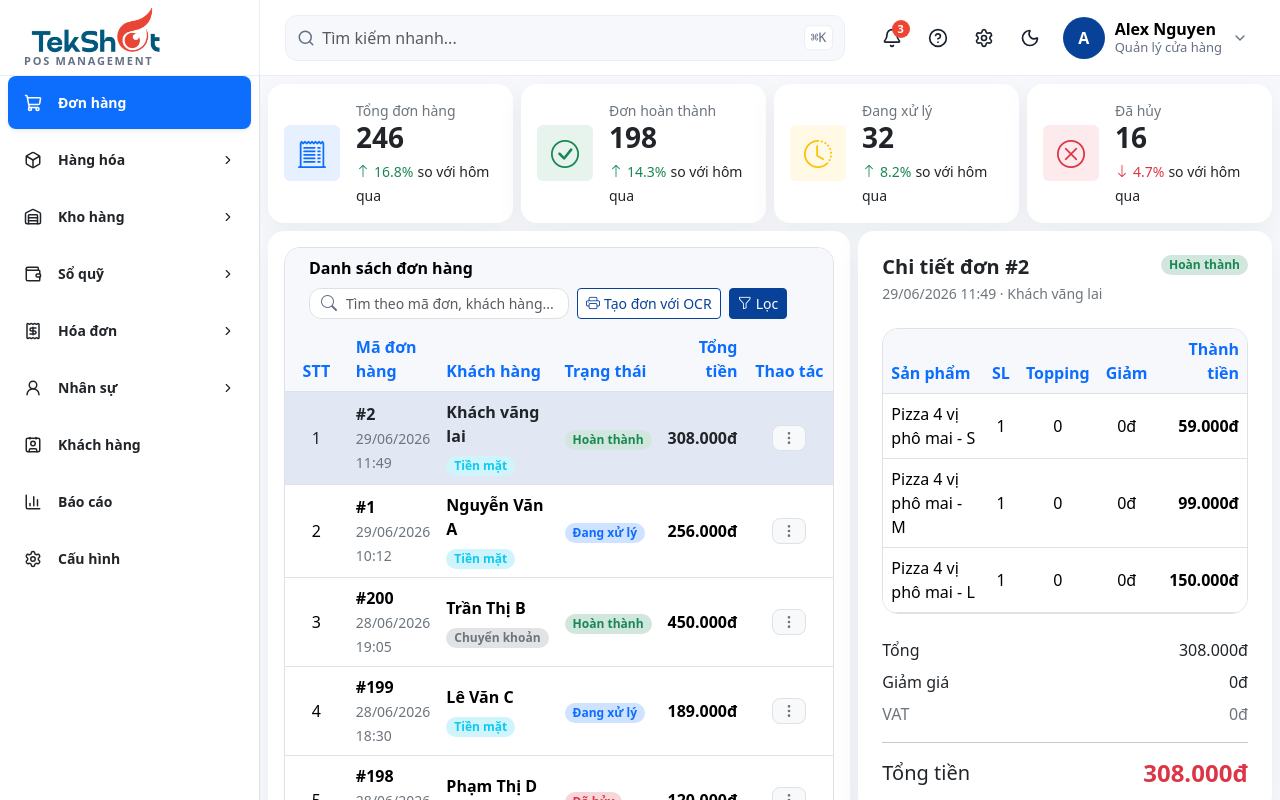
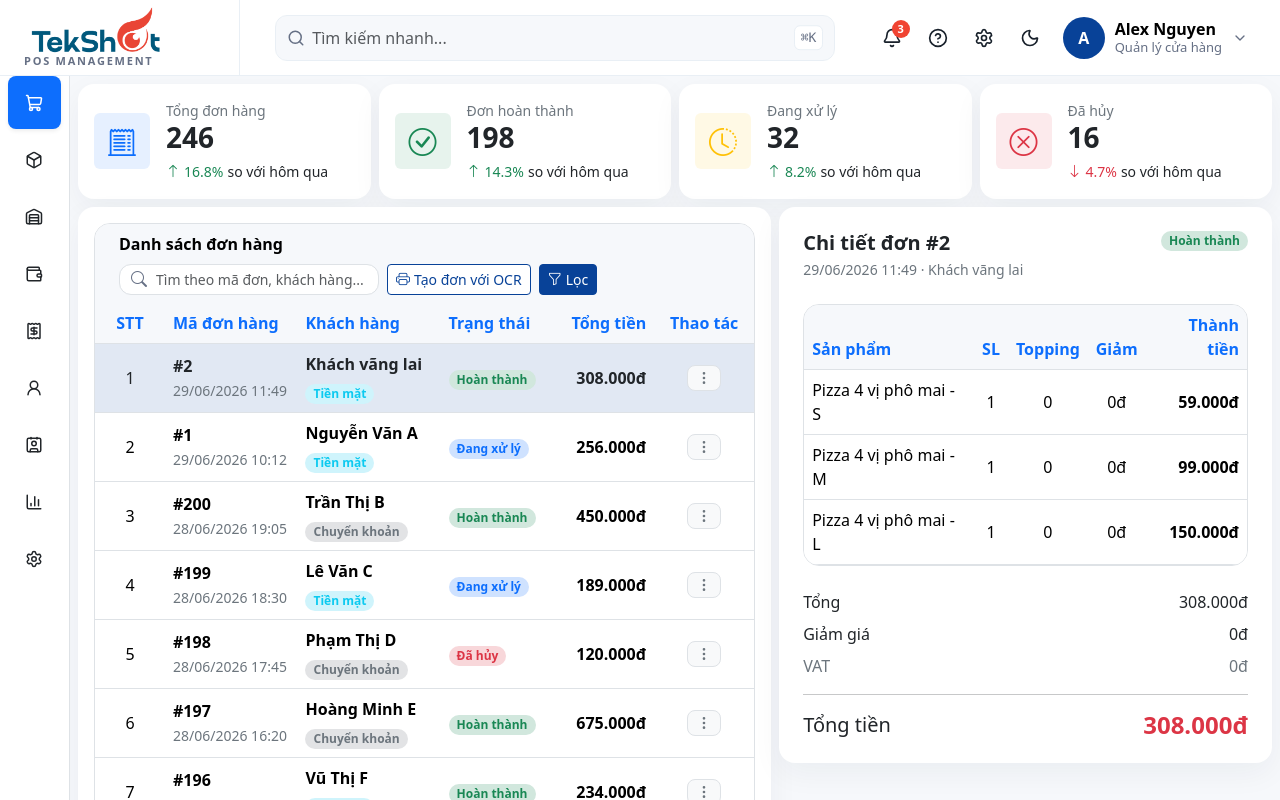
Before and after one commit to Spot204/Tekshot_OS, a React (Vite) app: page /order in a window 1280 px wide. Shown: the top 800 px of the page. Built offline with nearby package versions, Linux system fonts and the light colour scheme.

Commit message:
sidebar update: collapsible

```diff
--- a/src/components/layout/MainLayout.tsx
+++ b/src/components/layout/MainLayout.tsx
@@ -12,6 +12,7 @@ interface MainLayoutProps {
 export default function MainLayout({ children }: MainLayoutProps) {
   const [isSidebarOpen, setIsSidebarOpen] = useState(false);
   const { pathname } = useLocation();
+  const [collapsed, setCollapsed] = useState(false);
 
   // Đổi trang thì đóng sidebar (chỉ có tác dụng ở mobile)
   useEffect(() => {
--- a/src/components/layout/Sidebar.tsx
+++ b/src/components/layout/Sidebar.tsx
@@ -1,5 +1,5 @@
 import { useEffect, useState } from "react";
-import { Nav, Stack, Collapse } from "react-bootstrap";
+import { Nav, Collapse } from "react-bootstrap";
 import { NavLink, useLocation } from "react-router-dom";
 import { ChevronDown } from "lucide-react";
 import clsx from "clsx";
@@ -12,40 +12,50 @@ interface SidebarProps {
 }
 
 const ROW_BASE =
-  "d-flex align-items-center justify-content-between w-100 p-3 rounded-3 border-0 text-start text-decoration-none";
+  "d-flex align-items-center w-100 p-3 rounded-3 border-0 text-start text-decoration-none";
 
 const Sidebar = ({ isOpen, onNavigate }: SidebarProps) => {
   const { pathname } = useLocation();
 
-  const [openMenus, setOpenMenus] = useState<Record<string, boolean>>(() => {
-    const parent = findParentMenuId(pathname);
-    return parent ? { [parent]: true } : {};
-  });
+  // Chỉ 1 nhóm được mở tại 1 thời điểm - luôn đồng bộ theo route đang active
+  const [openMenuId, setOpenMenuId] = useState<string | null>(
+    () => findParentMenuId(pathname) ?? null,
+  );
 
-  // Vào URL trực tiếp (hoặc bấm back) thì mở sẵn nhóm chứa route đang active
   useEffect(() => {
-    const parent = findParentMenuId(pathname);
-    if (!parent) return;
-    setOpenMenus((prev) => (prev[parent] ? prev : { ...prev, [parent]: true }));
+    setOpenMenuId(findParentMenuId(pathname) ?? null);
   }, [pathname]);
 
   const toggleMenu = (menuId: string) => {
-    setOpenMenus((prev) => ({ ...prev, [menuId]: !prev[menuId] }));
+    setOpenMenuId((prev) => (prev === menuId ? null : menuId));
   };
+
+  // Desktop: hover vào "cửa sổ" sidebar là mở rộng nó (đè lên nội dung), rời chuột là thu hẹp lại.
+  // Nội dung bên trong (app-sidebar-inner) không hề đổi kích thước theo - luôn render y hệt nhau.
+  const [isHovered, setIsHovered] = useState(false);
+  const expanded = isOpen || isHovered;
 
   return (
     <aside
       className={clsx(
-        "app-sidebar border-end d-flex flex-column position-fixed start-0",
+        "app-sidebar border-end position-fixed start-0",
         isOpen && "is-open",
+        expanded && "is-expanded",
       )}
+      onMouseEnter={() => setIsHovered(true)}
+      onMouseLeave={() => {
+        setIsHovered(false);
+        // Rời chuột: bỏ mọi thao tác bấm tay trong lúc hover, chỉ giữ đúng nhóm khớp trang đang xem
+        setOpenMenuId(findParentMenuId(pathname) ?? null);
+      }}
     >
-      <div className="flex-grow-1 overflow-y-auto overflow-x-hidden  custom-sidebar-scroll">
+      {/* Nội dung thật - LUÔN full width, KHÔNG bao giờ co giãn/reflow. .app-sidebar (ngoài) mới là thứ co giãn để clip. */}
+      <div className="app-sidebar-inner d-flex flex-column">
+        <div className="flex-grow-1 overflow-y-auto overflow-x-hidden custom-sidebar-scroll">
           <Nav className="flex-column px-2 pb-4">
             {menuItems.map((item) => {
-            // Nhóm cha không phải link — chỉ đóng/mở, và sáng lên khi con active
               if (item.children) {
-              const isOpenGroup = !!openMenus[item.id];
+                const isOpenGroup = openMenuId === item.id;
                 const hasActiveChild = item.children.some((child) =>
                   isMenuPathActive(pathname, child.id),
                 );
@@ -55,6 +65,7 @@ const Sidebar = ({ isOpen, onNavigate }: SidebarProps) => {
                     <button
                       type="button"
                       aria-expanded={isOpenGroup}
+                      title={!expanded ? item.label : undefined}
                       onClick={() => toggleMenu(item.id)}
                       className={clsx(
                         ROW_BASE,
@@ -63,22 +74,29 @@ const Sidebar = ({ isOpen, onNavigate }: SidebarProps) => {
                           : "bg-transparent text-body hover-menu-item",
                       )}
                     >
-                    <Stack direction="horizontal" gap={3}>
-                      <span className="flex-shrink-0 d-flex">{item.icon}</span>
-                      <span className="small fw-semibold">{item.label}</span>
-                    </Stack>
+                      <span
+                        className="flex-shrink-0 d-flex align-items-center justify-content-center"
+                        style={{ width: 20 }}
+                      >
+                        {item.icon}
+                      </span>
+
+                      <span className={clsx("small fw-semibold ms-3 flex-grow-1 text-truncate", !expanded && "opacity-0")}>
+                        {item.label}
+                      </span>
 
                       <span
                         className={clsx(
-                        "menu-chevron d-flex",
+                          "menu-chevron d-flex ms-2 flex-shrink-0",
                           !isOpenGroup && "is-collapsed",
+                          !expanded && "opacity-0",
                         )}
                       >
                         <ChevronDown size={14} />
                       </span>
                     </button>
 
-                  <Collapse in={isOpenGroup}>
+                    <Collapse in={expanded && isOpenGroup}>
                       <div>
                         <div className="mt-1 d-flex flex-column gap-1">
                           {item.children.map((child) => (
@@ -88,7 +106,7 @@ const Sidebar = ({ isOpen, onNavigate }: SidebarProps) => {
                               onClick={onNavigate}
                               className={({ isActive }) =>
                                 clsx(
-                                "ps-5 py-2 mx-2 rounded-2 small text-decoration-none",
+                                  "ps-5 py-2 mx-2 rounded-2 small text-decoration-none text-truncate",
                                   isActive
                                     ? "bg-primary bg-opacity-10 text-primary fw-bold"
                                     : "text-body hover-menu-item fw-semibold",
@@ -110,6 +128,7 @@ const Sidebar = ({ isOpen, onNavigate }: SidebarProps) => {
                   key={item.id}
                   to={`/${item.id}`}
                   onClick={onNavigate}
+                  title={!expanded ? item.label : undefined}
                   className={({ isActive }) =>
                     clsx(
                       ROW_BASE,
@@ -120,14 +139,20 @@ const Sidebar = ({ isOpen, onNavigate }: SidebarProps) => {
                     )
                   }
                 >
-                <Stack direction="horizontal" gap={3}>
-                  <span className="flex-shrink-0 d-flex">{item.icon}</span>
-                  <span className="small fw-semibold">{item.label}</span>
-                </Stack>
+                  <span
+                    className="flex-shrink-0 d-flex align-items-center justify-content-center"
+                    style={{ width: 20 }}
+                  >
+                    {item.icon}
+                  </span>
+                  <span className={clsx("small fw-semibold ms-3 flex-grow-1 text-truncate", !expanded && "opacity-0")}>
+                    {item.label}
+                  </span>
                 </NavLink>
               );
             })}
           </Nav>
+        </div>
       </div>
     </aside>
   );
--- a/src/styles/global.css
+++ b/src/styles/global.css
@@ -4,7 +4,8 @@
   :root {
     /* ---- Layout ---- */
     --header-h: 76px;
-  --sidebar-w: 260px;
+    --sidebar-w: 240px;
+    --sidebar-w-collapsed: 70px;
     --logo-w: 148px;
     /* Tỉ lệ cắt khoảng trắng đáy logo.png */
     --logo-ratio: 0.326;
@@ -141,17 +142,21 @@
   }
 
   .app-sidebar {
-  width: var(--sidebar-w);
+    width: var(--sidebar-w-collapsed);
     top: var(--header-h);
     height: calc(100vh - var(--header-h));
     z-index: var(--z-sidebar);
     background-color: var(--app-sidebar-bg);
-  transition: transform var(--t-base);
+    transition: width var(--t-base);
+  }
+
+  .app-sidebar.is-expanded {
+    width: var(--sidebar-w);
   }
 
   /* Gộp cả offset header. Không thêm p-* của Bootstrap lên <main>. */
   .app-main {
-  margin-left: var(--sidebar-w);
+    margin-left: var(--sidebar-w-collapsed);
     padding: calc(var(--header-h) + 0.5rem) 0.5rem 0.5rem;
     transition: margin-left var(--t-base);
   }
```
Also changed, not shown: src/assets/Tekshot_OS.jpg. Lines whose indentation alone changed are shown as unchanged.
